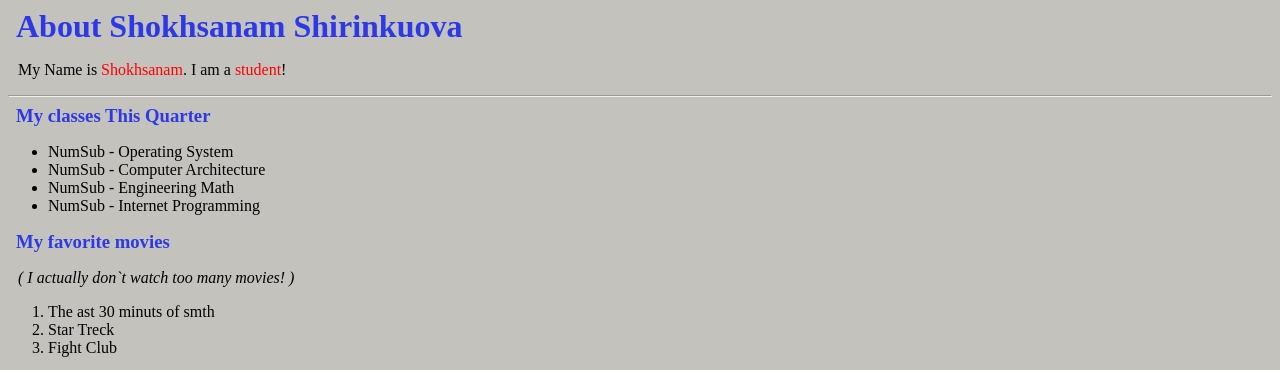
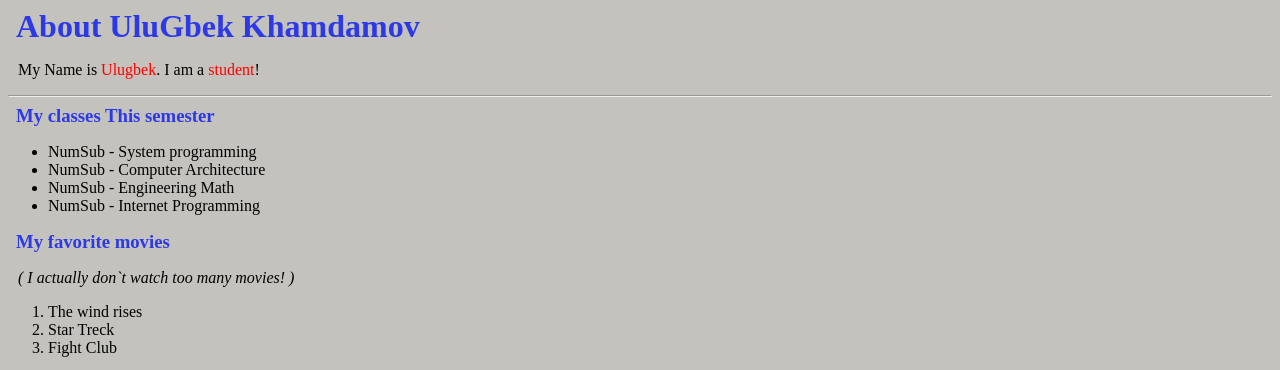
Before and after one commit to iuthub/lab-1-UlugbekKhamdamov, a plain HTML site: page index.html in a window 1280 px wide. Shown: the top 370 px of the page. Drawn offline with Linux system fonts and the light colour scheme.

Commit message:
Update index.html

```diff
--- a/index.html
+++ b/index.html
@@ -6,13 +6,13 @@
     <link rel="stylesheet" href="data/css/style.css">
 </head>
 <body>
-        <h1>About Shokhsanam Shirinkuova</h1>
-        <p>My Name is <span>Shokhsanam</span>. I am a <span>student</span>!</p>
+        <h1>About UluGbek Khamdamov</h1>
+        <p>My Name is <span>Ulugbek</span>. I am a <span>student</span>!</p>
 
      <hr>
-    <h3>My classes This Quarter</h3>
+    <h3>My classes This semester</h3>
     <ul>
-        <li>NumSub - Operating System</li>
+        <li>NumSub - System programming</li>
         <li>NumSub - Computer Architecture</li>
         <li>NumSub - Engineering Math</li>
         <li>NumSub - Internet Programming</li>
@@ -20,7 +20,7 @@
     <h3>My favorite movies</h3>
     <p><i>( I actually don`t watch too many movies! )</i></p>
     <ol>
-        <li>The ast 30 minuts of smth</li>
+        <li>The wind rises</li>
         <li>Star Treck</li>
         <li>Fight Club</li>
     </ol>
```
